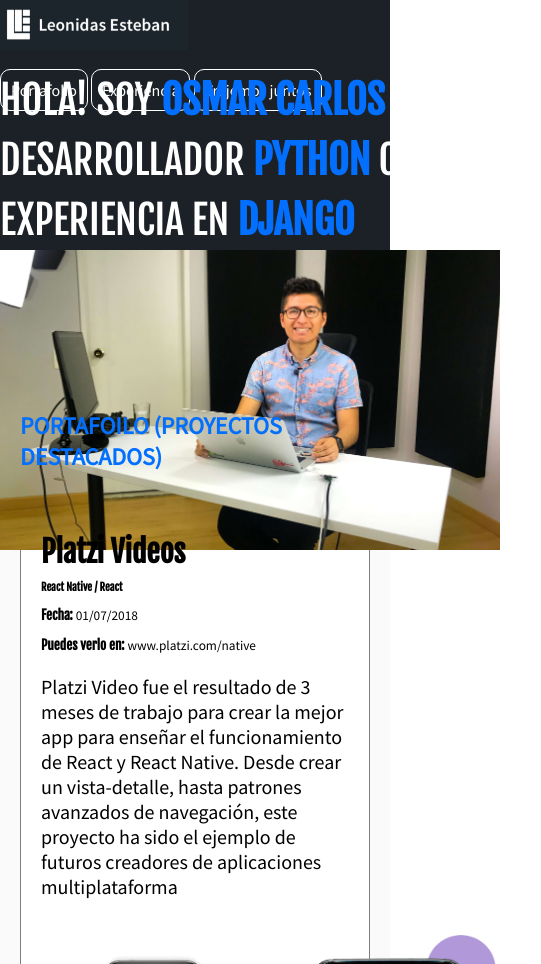
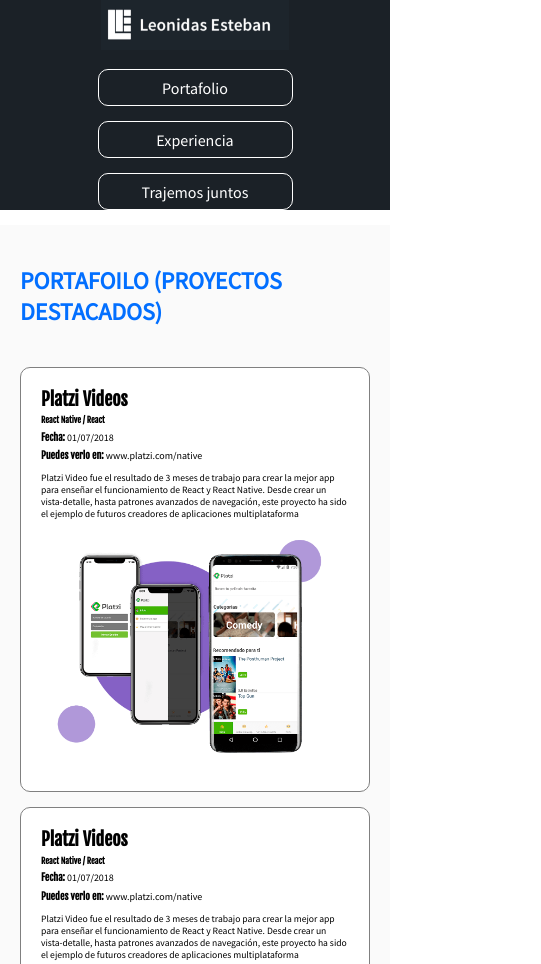
Before and after one commit to OsmarCarlos/Platzi, a plain HTML site: page preview.html in a window 390 px wide. Shown: the top 964 px of the page, 541 px wide, since content can reach past the window. Drawn offline with Linux system fonts and the light colour scheme.

Commit message:
Update 5

```diff
--- a/css/styles.css
+++ b/css/styles.css
@@ -31,7 +31,7 @@
     color: white;
     display: flex;
     justify-content: space-between;
-    height: 70px;
+    height: 78px;
     align-items: center;
     flex-wrap: wrap;
 }
@@ -166,11 +166,15 @@
 }
 
 .project-details {
-    width: 500px;
+    width: 50%;
 }
 
 .project-imageContainer {
-    width: 500px;
+    width: 50%;
+}
+
+.project-imageContainer img {
+    max-width: 100%;
 }
 
 .event-list {
@@ -299,6 +303,8 @@
 .wrapper {
     /* width: 1200px; */
     max-width: 1000px;
+    /* width: 100%; */
+    flex: 1;
     margin: 0 auto;
     display: inherit;
     justify-content: inherit;
@@ -313,12 +319,89 @@
 
 }
 
-@media screen and (max-width: 768px) {
+@media screen and (max-width: 767px) {
+    /* Resolutions under ipad */
+    .header {
+        display: block;
+        height: auto;
+    }
 
+    .header .menu {
+        display: block;
+    }
+
+    .header ol {
+        display: block;
+        width: 50%;
+        margin: auto;
+        height: fit-content;
+    }
+
+    .header ol li {
+        height: 35px;
+        display: block;
+    }
+
+    .header a {
+        justify-content: center;
+    }
+
+    .header .logo {
+        /* One way */
+        /* display: flex;
+        justify-content: center; */
+        text-align: center;
+    }
+
+    .project {
+        display: block;
+    }
+
+    .project-imageContainer {
+        width: auto;
+        text-align: center;
+    }
+
+    .project-details {
+        width: auto;
+    }
+
+    .project-course,
+    .project-date,
+    .project-url {
+        margin: .3em 0;
+    }
+
+    .project-title {
+        font-size: 1.5em;
+        margin-bottom: .3em;
+    }
+
+    .project-url {
+        font-size: 1em;
+    }
+
+    .project-course {
+        font-size: .7em;
+
+    }
+
+    .project-date {
+        font-size: 1em;
+
+    }
+
+    .project-description {
+        font-size: .8em;
+    }
 }
 
+
 @media screen and (max-width: 480px){
-
+    .project-details {
+        width: auto;
+        font-size: 12px;
+    }
 }
 
 @media screen and (max-width: 320px){
--- a/preview.html
+++ b/preview.html
@@ -45,14 +45,14 @@
             </nav>
         </div>
     </header>
-    <section class="hero">
+    <!-- <section class="hero">
         <div class="wrapper">
             <h1>
                 Hola! Soy <strong>Osmar Carlos</strong><br> Desarrollador  <strong>Python</strong> con <br> experiencia en <strong>Django</strong>
             </h1>
             <img class="hero-image" src="images/hero.jpg" alt="Hero Image" width="500" height="300">
         </div>
-    </section>
+    </section> -->
     <section id="portafolio" class="portfolio">
         <div class="wrapper">
             <h2>Portafoilo (proyectos destacados)</h2>
@@ -88,10 +88,10 @@
             </article>
         </div>
     </section>
-    <div class="wrapper">
+    <!-- <div class="wrapper">
         <h2 class="event-main">Más sobre mi experiencia</h2>
-    </div>
-    <section id="eventos"class="event-list">
+    </div> -->
+    <!-- <section id="eventos"class="event-list">
         <div class="wrapper">
             <article class="event">
                 <figure class="event-imageContainer">
@@ -149,14 +149,13 @@
                 </div>
             </article>
         </div>
-    </section>
-    <section id="contacto" class="contact">
+    </section> -->
+    <!-- <section id="contacto" class="contact">
         <div class="wrapper">
             <form action="" class="form-email">
                 <h3>¿Creamos algo juntos?</h3>
-                <!-- <label for="email">Déjame tu email</label> -->
+
                 <input type="text" placeholder="Déjame tu email" id="email">
-                <!-- <input type="submit" value="Enviar"> -->
                 <button>Enviar</button>
             </form>
             <div class="social">
@@ -166,8 +165,8 @@
                 <a href="" class="social-link instagram"></a>
             </div>
         </div>
-    </section>
-    <footer class="footer">
+    </section> -->
+    <!-- <footer class="footer">
         <div class="wrapper">
             <div>
                 <p>Curso de Desarrollo web online 2018 <img src="images/platzi.png" width="80px" alt="Platzi"></p>
@@ -176,6 +175,6 @@
                 <p>Designed with <\3 by <a href="https://twitter.com/thespianartist" target="_blank">@thespianartist</a></p>
             </div>
         </div>
-    </footer>
+    </footer> -->
 </body>
 </html>
```
Also changed, not shown: html_info.txt.
